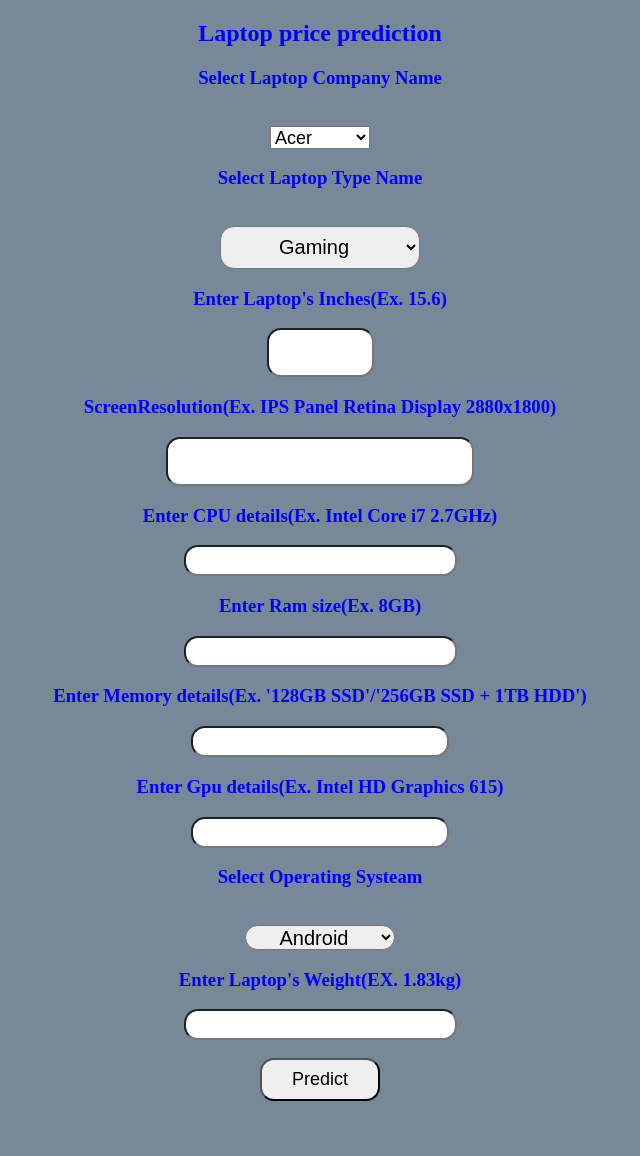
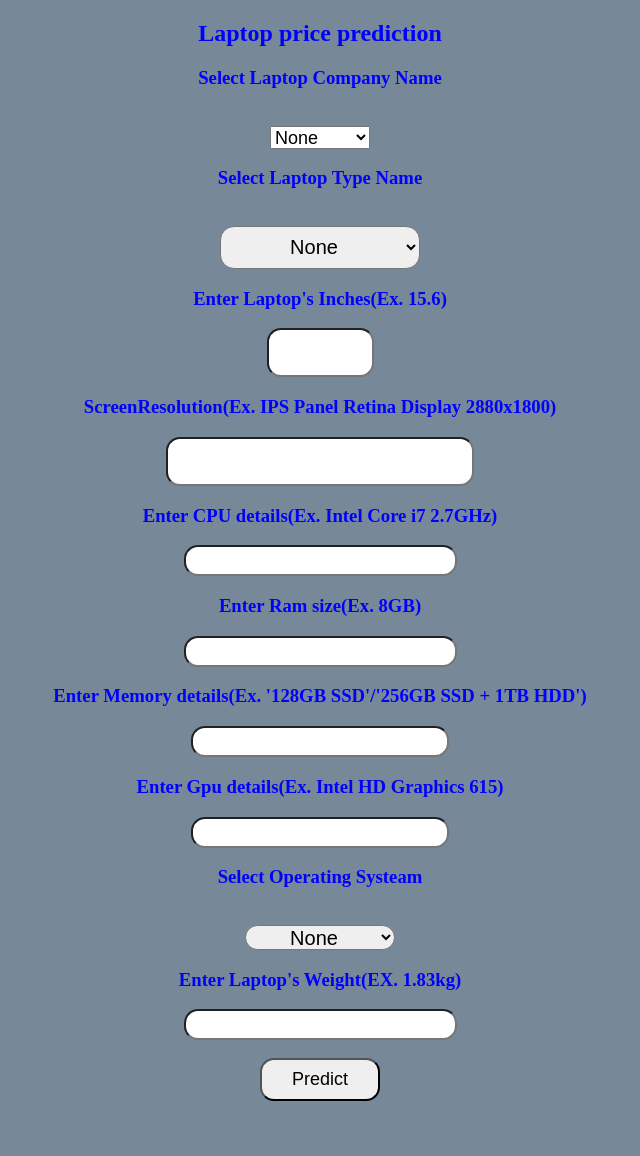
Before and after one commit to KrishnenduGhorui/Laptop_price_prediction, a Flask app: page / in a window 1280 px wide. Shown: the whole page, without its empty margins (320-960 px from the left). Run offline with Flask 2, Linux system fonts and the light colour scheme; parts of the project's set-up code (start-up, migrations or seed data) failed here and were passed over.

Commit message:
Update home.html

```diff
--- a/templates/home.html
+++ b/templates/home.html
@@ -14,6 +14,7 @@
             <h2>Laptop price prediction</h2>
 
             <h3>Select Laptop Company Name</h3><br><select id="idcompany" name="Company" required="required">
+			        <option value="None">None</option>
 		                <option value="Acer">Acer</option>
                                 <option value="Apple">Apple</option>
 				<option value="Asus">Asus</option>
@@ -28,6 +29,7 @@
 			</select>
 
             <h3>Select Laptop Type Name</h3><br><select name="TypeName" id="idTypeName" required="required">
+                                <option value="None">None</option>
 		                <option value="Gaming">Gaming</option>
                                 <option value="Netbook">Netbook</option>
                                 <option value="Notebook">Notebook</option>
@@ -43,6 +45,7 @@
 			<h3>Enter Memory details(Ex. '128GB SSD'/'256GB SSD +  1TB HDD')</h3><input id="idMemory" name="Memory" required="required">
 			<h3>Enter Gpu details(Ex. Intel HD Graphics 615)</h3><input id="idGpu" name="Gpu" required="required">
 			<h3>Select Operating Systeam</h3><br><select name="OpSys" id="idOpSys" required="required">
+                                <option value="None">None</option>
 		                <option value="Android">Android</option>
                                 <option value="Chrome OS">Chrome OS</option>
 				<option value="Linux">Linux</option>
```
Lines whose indentation alone changed are shown as unchanged.
